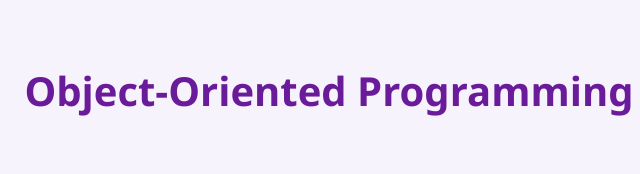
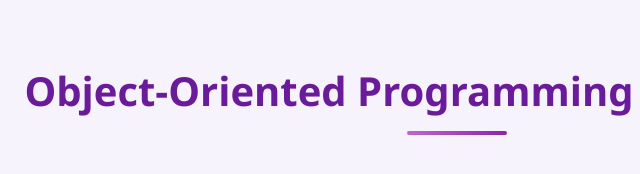
Before and after one commit to lanateibo/-Object-Oriented-Programming-with-Classes, a plain HTML site: page index.html in a window 1280 px wide. Shown: the full height of the page, 183-823 px from the left. Drawn offline with Linux system fonts and the light colour scheme.

Commit message:
Added fancy underline effect

```diff
--- a/style.css
+++ b/style.css
@@ -10,6 +10,7 @@ body {
     transition: background-color 0.3s, color 0.3s;
   }
 
+
   h1 {
     font-size: 2.5rem;
     color: #6a1b9a;
@@ -18,3 +19,14 @@ body {
     margin-bottom: 2rem;
     transition: color 0.3s;
   }
+
+  h1::after {
+    content: "";
+    display: block;
+    width: 100px;
+    height: 4px;
+    margin: 8px auto 0;
+    background: linear-gradient(to right, #ba68c8, #8e24aa);
+    border-radius: 2px;
+    animation: slideIn 0.8s ease-out;
+  }
```
